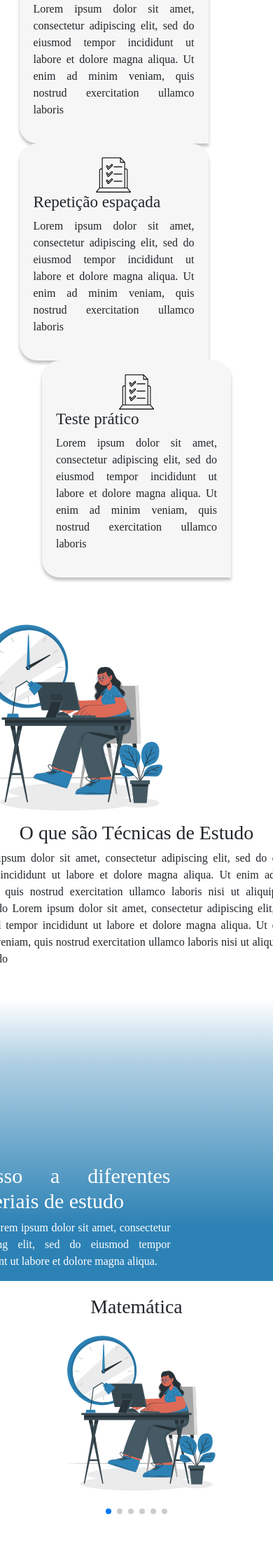
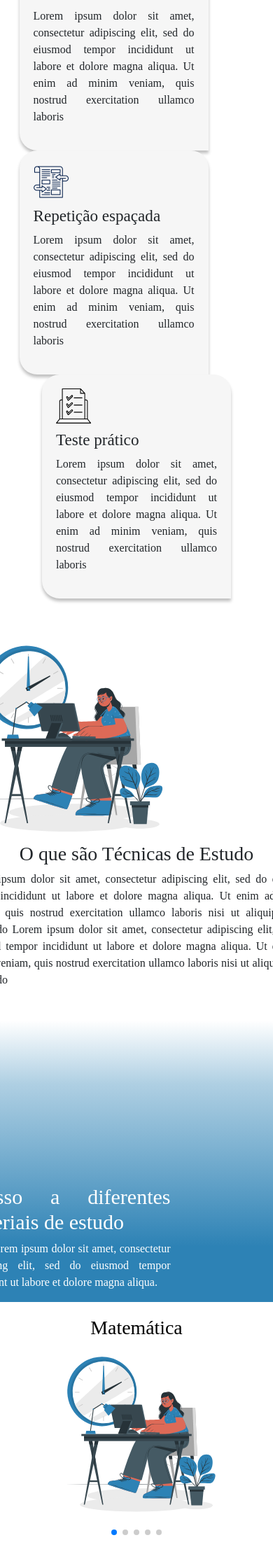
Before and after one commit to ClarisseTeixeira/EducaAlfa, a Django app: page / in a window 390 px wide; the page is wider, and only the part inside the window is pictured. Shown: the part 930-3160 px from the top of that part at 70% size. Before the commit the page ends 3093 px from the top of that part, so only its background shows below. Run offline with Django 4.2, Linux system fonts and the light colour scheme.

Commit message:
templates

```diff
--- a/static/css/index.css
+++ b/static/css/index.css
@@ -212,6 +212,11 @@ text-align: center;
     text-align: left;
 }
 
+.img-alinhar{
+    text-align: left;
+    margin-bottom: 10px;
+}
+
 .quadro, .quadro1{
     width: 270px;
     height: auto;
@@ -275,3 +280,8 @@ background: #FFF;
     width: 250px;
     text-align: center;
 }
+
+.link-carroseel{
+    text-decoration: none;
+    color: black;
+}
--- a/templates/index.html
+++ b/templates/index.html
@@ -69,17 +69,24 @@
         <br>
 
         <div class="quadro">
+          <div class="img-alinhar">
             <img class="img-quadro" src="{% static 'img\pomodoro.svg'  %}" alt="">
+          </div>
             <h3 class="tecnica">Pomodoro</h3>
             <p class="conteudotecnica">Lorem ipsum dolor sit amet, consectetur adipiscing elit, sed do eiusmod tempor incididunt ut labore et dolore magna aliqua. Ut enim ad minim veniam, quis nostrud exercitation ullamco laboris </p>
         </div>
+
         <div class="quadro">
-          <img class="img-quadro" src="{% static 'img\questoes.svg'  %}" alt="">
+          <div class="img-alinhar">
+          <img class="img-quadro" src="{% static 'img\image 2.png'  %}" alt="">
+        </div>
             <h3 class="tecnica">Repetição espaçada</h3>
             <p class="conteudotecnica">Lorem ipsum dolor sit amet, consectetur adipiscing elit, sed do eiusmod tempor incididunt ut labore et dolore magna aliqua. Ut enim ad minim veniam, quis nostrud exercitation ullamco laboris </p>
         </div>
         <div class="quadro1">
+          <div class="img-alinhar">
             <img class="img-quadro" src="{% static 'img\questoes.svg'  %}" alt="">
+          </div>
             <h3 class="tecnica">Teste prático</h3>
             <p class="conteudotecnica">Lorem ipsum dolor sit amet, consectetur adipiscing elit, sed do eiusmod tempor incididunt ut labore et dolore magna aliqua. Ut enim ad minim veniam, quis nostrud exercitation ullamco laboris</p>
         </div>
@@ -142,7 +149,7 @@
                           <div class="swiper tranding-slider">
                             <div class="swiper-wrapper">
                               <!-- Slide-start -->
-
+                              <a class="link-carroseel" href="{% url 'lista_assuntos' id=2 %}">
                               <div class="swiper-slide tranding-slide">
                                 <div class="retangulo">
                                 <div class="tranding-slide-content">
@@ -155,6 +162,7 @@
                                 </div>
                               </div>
                             </div>
+                          </a>
                               <!-- Slide-end -->
                               <!-- Slide-start -->
                               <div class="swiper-slide tranding-slide">
```
Also changed, not shown: pomodoro/static/pomodoro/css/pomodoro.css (+71 -1 lines), static/img/image 2.png (added).
